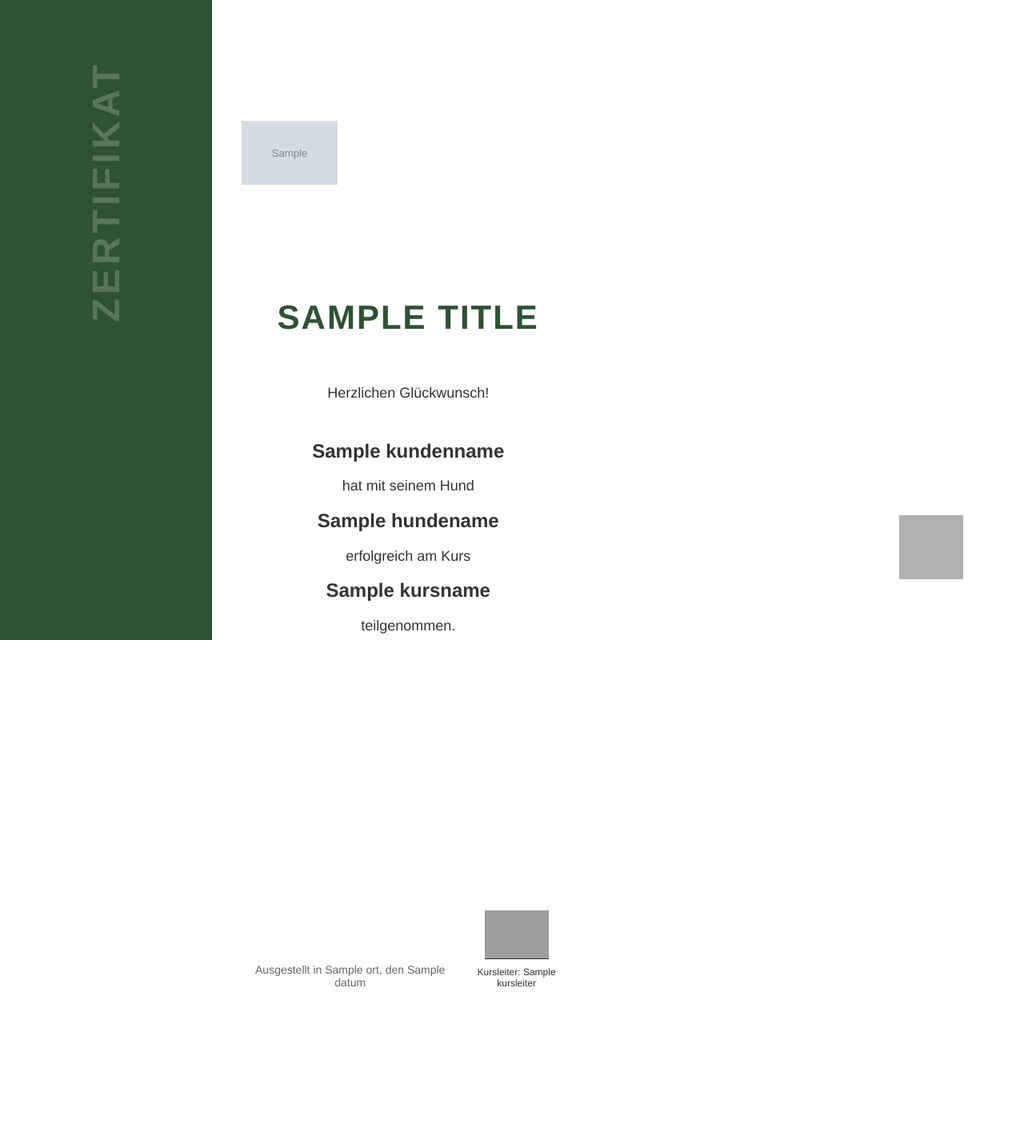
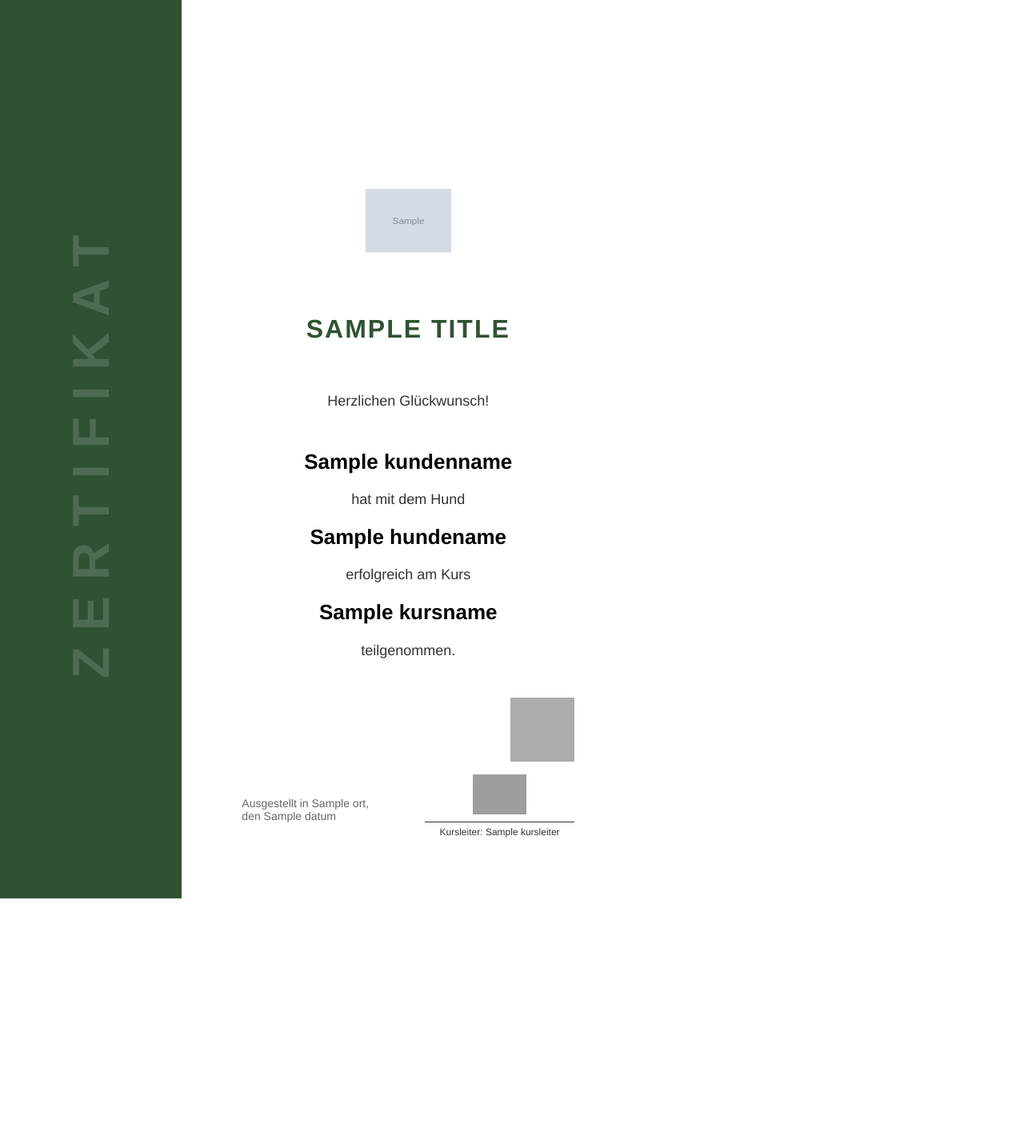
Before and after one commit to mikajoos-cmyk/PfotencardBackend, a Python web app: template app/certificates/templates/layout_professional.html in a window 1280 px wide. Shown: the whole page at 80% size. After the commit the page ends 1123 px from the top, so only its background shows below. Run offline with Jinja, Linux system fonts and the light colour scheme; the template is opened without the code that fills it: most values are stand-ins (such as "Sample title", 1, 10 or a date in 2020); grey boxes marked "Sample" are stand-in pictures; grey boxes are pictures that could not be loaded.

Commit message:
zertifikate

```diff
--- a/app/certificates/templates/layout_professional.html
+++ b/app/certificates/templates/layout_professional.html
@@ -3,143 +3,115 @@
 <head>
     <meta charset="UTF-8">
     <style>
-        @page {
-            size: A4;
-            margin: 0;
-        }
-        body {
-            font-family: 'Helvetica', sans-serif;
+        @page { size: A4 portrait; margin: 0; }
+        * { box-sizing: border-box; }
+        html, body {
+            width: 210mm;
+            height: 297mm;
             margin: 0;
             padding: 0;
-            width: 210mm;
-            height: 297mm;
-            background: #fff;
+            overflow: hidden;
+            font-family: 'Helvetica', 'Arial', sans-serif;
+            background-color: #fff;
             color: #333;
+            position: relative;
         }
+
         .sidebar {
             position: absolute;
-            left: 0;
-            top: 0;
-            bottom: 0;
-            width: 60mm;
+            top: 0; left: 0;
+            width: 60mm; height: 297mm;
             background-color: #2F5233;
+            overflow: hidden;
+        }
+
+        .sidebar-text {
+            position: absolute;
+            top: 50%; left: 50%;
+            transform: translate(-50%, -50%) rotate(-90deg);
             color: white;
-            display: flex;
-            flex-direction: column;
-            align-items: center;
-            justify-content: space-between;
-            padding: 20mm 5mm;
+            font-size: 65px;
+            font-weight: bold;
+            letter-spacing: 20px;
+            text-transform: uppercase;
+            opacity: 0.15;
+            white-space: nowrap; /* Wichtig: Verhindert Umbrüche */
         }
-        .sidebar-text {
-            writing-mode: vertical-rl;
-            text-orientation: mixed;
-            transform: rotate(180deg);
-            font-size: 48px;
-            font-weight: bold;
-            opacity: 0.2;
-            letter-spacing: 5px;
-            text-transform: uppercase;
+
+        .main-content {
+            position: absolute;
+            top: 0; left: 60mm;
+            width: 150mm; height: 297mm;
         }
-        .content {
-            margin-left: 60mm;
-            padding: 40mm 20mm;
-            text-align: center;
-            height: 100%;
-            display: flex;
-            flex-direction: column;
-            justify-content: center;
-        }
-        .logo {
-            max-width: 120px;
-            max-height: 80px;
-            margin-bottom: 30mm;
-        }
-        h1 {
-            font-size: 42px;
-            color: #2F5233;
-            margin-bottom: 15mm;
-            text-transform: uppercase;
-            letter-spacing: 2px;
-        }
-        .main-text {
-            font-size: 18px;
-            line-height: 1.6;
-            margin-bottom: 25mm;
-        }
-        .names {
-            font-size: 24px;
-            font-weight: bold;
-            margin: 10px 0;
-        }
-        .footer {
-            margin-top: auto;
-            display: flex;
-            justify-content: space-between;
-            align-items: flex-end;
-            padding-bottom: 10mm;
-        }
-        .signature-container {
+
+        .content-center {
+            position: absolute;
+            top: 50%; left: 0;
+            width: 100%;
+            transform: translateY(-55%);
+            padding: 0 20mm;
             text-align: center;
         }
-        .signature-img {
-            max-width: 150px;
-            max-height: 60px;
-            border-bottom: 1px solid #333;
-            margin-bottom: 5px;
+
+        .logo { max-width: 120px; max-height: 80px; margin: 0 auto 20mm auto; display: block; }
+        h1 { font-size: 32px; color: #2F5233; text-transform: uppercase; letter-spacing: 2px; margin: 0 0 15mm 0; line-height: 1.2; }
+        .text-block { font-size: 18px; line-height: 1.6; }
+        .names { font-size: 26px; font-weight: bold; margin: 12px 0; color: #000; }
+
+        .footer {
+            position: absolute;
+            bottom: 20mm; left: 20mm; right: 20mm;
+            display: flex; justify-content: space-between; align-items: flex-end;
+            text-align: left;
         }
-        .date {
-            font-size: 14px;
-            color: #666;
-        }
-        .seal {
-            position: absolute;
-            right: 20mm;
-            bottom: 20mm;
-            width: 80px;
-            height: 80px;
-            opacity: 0.8;
-        }
+        .footer-left { width: 50%; font-size: 14px; color: #666; padding-bottom: 5mm; }
+        .footer-right { width: 45%; text-align: center; }
+        .sig-img { max-width: 100%; max-height: 50px; margin-bottom: 5px; }
+        .sig-line { border-top: 1px solid #333; padding-top: 5px; font-size: 12px; }
+        .seal { position: absolute; right: 20mm; bottom: 45mm; width: 80px; height: 80px; opacity: 0.85; }
     </style>
 </head>
 <body>
     <div class="sidebar">
         <div class="sidebar-text">ZERTIFIKAT</div>
     </div>
-    <div class="content">
+
+    <div class="main-content">
+        <div class="content-center">
             {% if images.logo %}
             <img src="{{ images.logo }}" class="logo" alt="Logo">
             {% endif %}
 
             <h1>{{ title }}</h1>
 
-        <div class="main-text">
+            <div class="text-block">
                 Herzlichen Glückwunsch!<br><br>
                 <div class="names">{{ kundenname }}</div>
-            hat mit seinem Hund<br>
+                hat mit dem Hund<br>
                 <div class="names">{{ hundename }}</div>
                 erfolgreich am Kurs<br>
                 <div class="names">{{ kursname }}</div>
                 teilgenommen.
-        </div>
-
-        <div class="footer">
-            <div class="date">
-                Ausgestellt in {{ ort }}, den {{ datum }}
-            </div>
-
-            <div class="signature-container">
-                {% if images.signature %}
-                <img src="{{ images.signature }}" class="signature-img" alt="Unterschrift">
-                {% else %}
-                <div style="width: 150px; height: 60px; border-bottom: 1px solid #333; margin-bottom: 5px;"></div>
-                {% endif %}
-                <div style="font-size: 12px;">Kursleiter: {{ kursleiter }}</div>
             </div>
         </div>
 
         {% if images.seal %}
         <img src="{{ images.seal }}" class="seal" alt="Siegel">
         {% endif %}
+
+        <div class="footer">
+            <div class="footer-left">
+                Ausgestellt in {{ ort }},<br>den {{ datum }}
+            </div>
+            <div class="footer-right">
+                {% if images.signature %}
+                <img src="{{ images.signature }}" class="sig-img" alt="Unterschrift"><br>
+                {% else %}
+                <div style="height: 50px;"></div>
+                {% endif %}
+                <div class="sig-line">Kursleiter: {{ kursleiter }}</div>
+            </div>
+        </div>
     </div>
 </body>
 </html>
--- a/requirements.txt
+++ b/requirements.txt
@@ -14,6 +14,7 @@ stripe
 pywebpush==1.14.0
 resend==0.8.0
 reportlab==4.2.2
+weasyprint
 requests>=2.31.0
 tzdata
 apscheduler==3.10.4
```
Also changed, not shown: app/certificates/manager.py (+8 -4 lines), app/certificates/templates/layout_modern.html (+55 -51 lines). Lines whose indentation alone changed are shown as unchanged.
